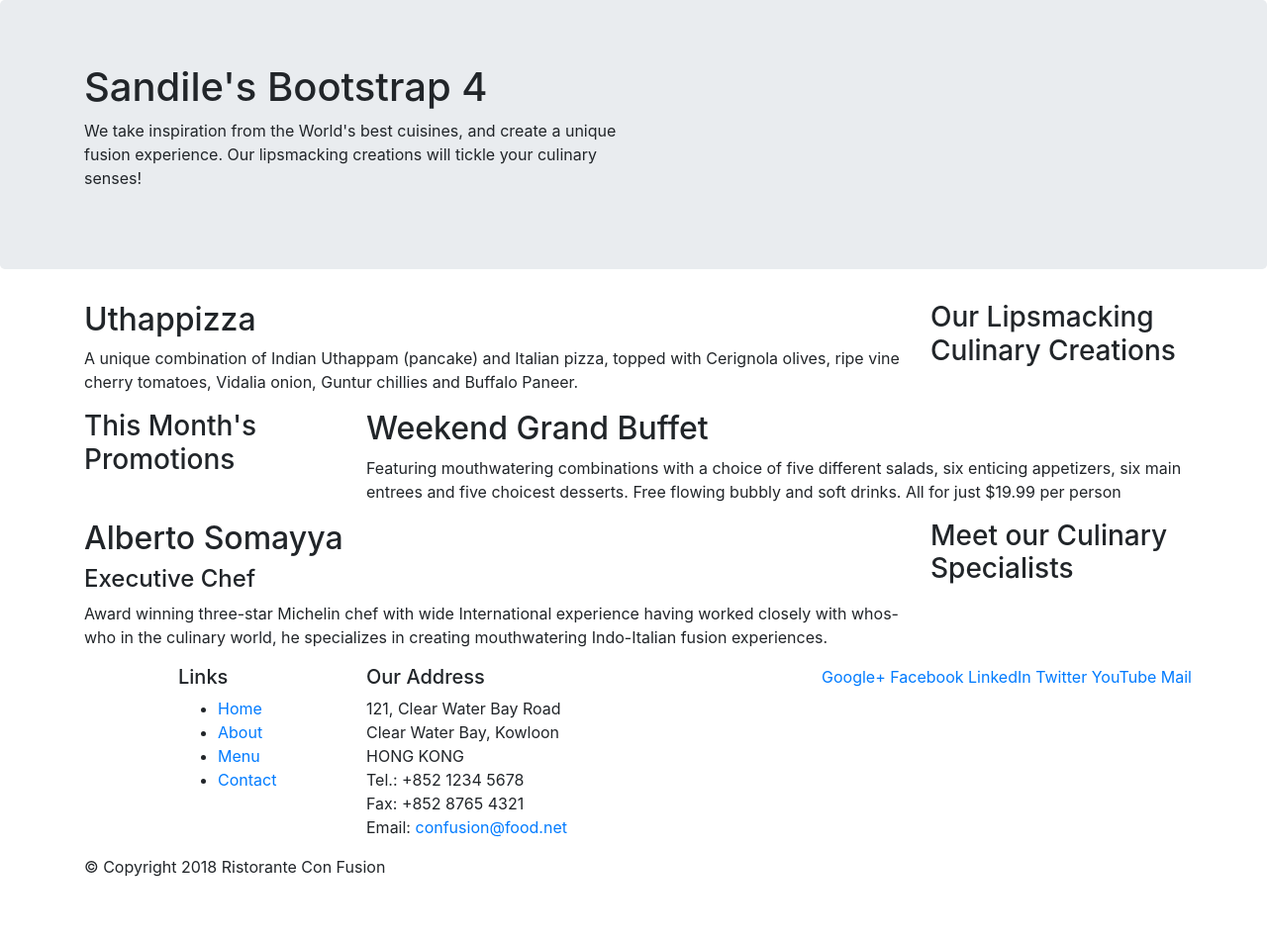
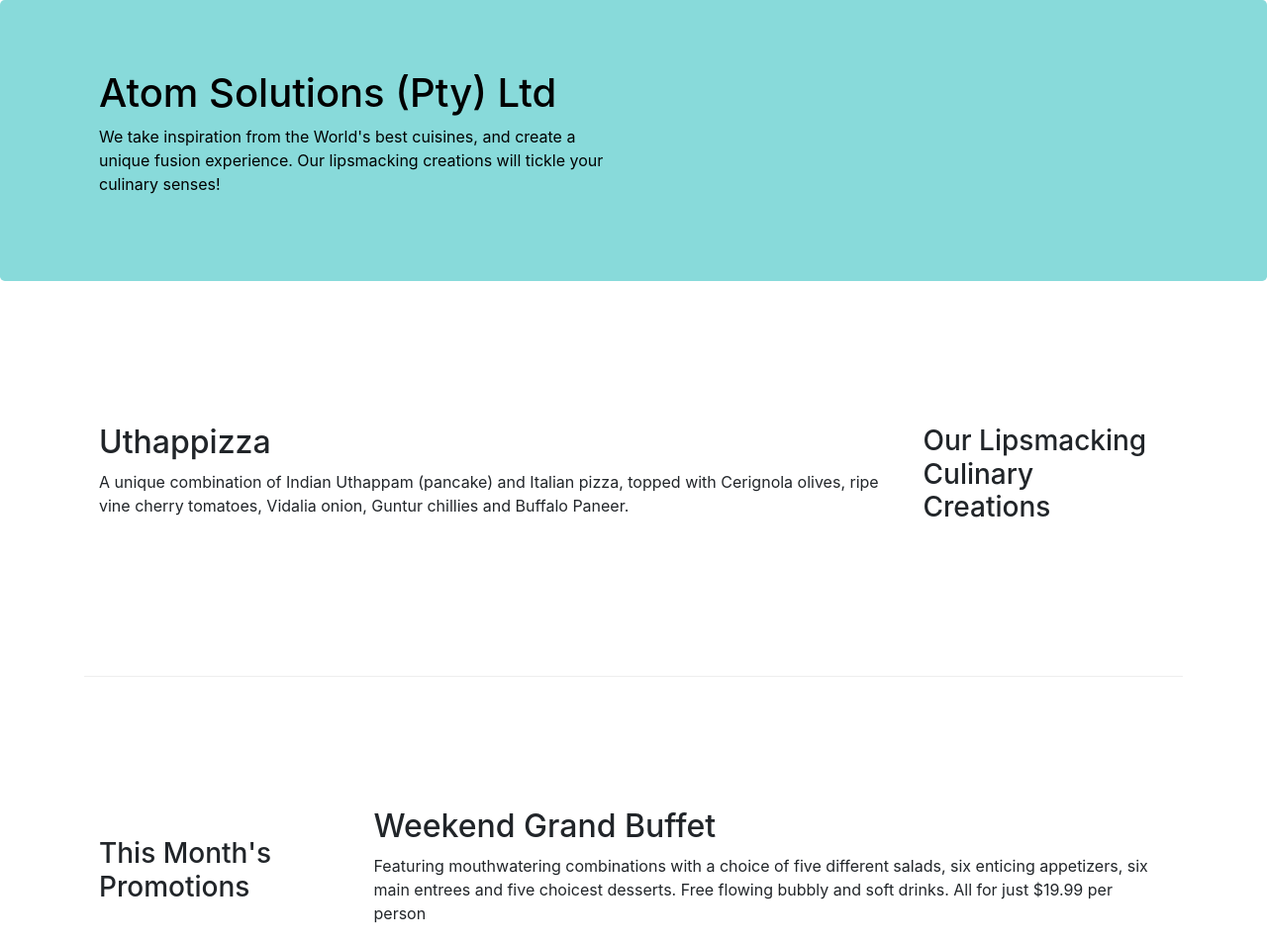
Before and after one commit to Sandilandz14/Bootstrap4-Coursera, a website: page index.html in a window 1280 px wide. Shown: the top 954 px of the page at 99% size. Before the commit the page ends 904 px from the top, so only its background shows below. Drawn offline with nearby package versions, Linux system fonts and the light colour scheme.

Commit message:
Aded images, css and modified html

```diff
--- /dev/null
+++ b/css/style.css
@@ -0,0 +1,26 @@
+.row-header{
+    margin: 0px auto;
+    padding: 0px;
+}
+.jumbotron{
+    background-color: rgb(136, 218, 218);
+    padding: 70px 30px 70px 30px;
+    margin: 0px auto;
+    color: rgb(0, 0, 0)
+}
+.address{
+    font-size: 80%;
+    margin: 0px;
+    color: black;
+}
+.row-content{
+    margin: 0px auto;
+    padding: 50px 0px 50px 0px;
+    border-bottom: 1px ridge;
+    min-height: 400px;
+}
+.footer{
+    background-color:rgb(167, 237, 227);
+    margin: 0px auto;
+    padding: 20px 0px 20px 0px;
+}
--- a/index.html
+++ b/index.html
@@ -7,28 +7,31 @@
       <meta name="viewport" content="width=device-width, initial-scale=1, shrink-to-fit=no">
       <meta http-equiv="x-ua-compatible" content="ie=edge">
 
-      <!-- Bootstrap CSS -->
+      <!-- Bootstrap, CSS -->
       <link rel="stylesheet" href="node_modules/bootstrap/dist/css/bootstrap.min.css">
-    <title>Bootstrap 4</title>
+      <link rel="stylesheet" href="./css/style.css">
+
+      <title>Bootstrap 4</title>
 </head>
 
 <body>
 
     <header class="jumbotron">
         <div class="container">
-            <div class="row">
+            <div class="row row-header">
                 <div class="col-12 col-sm-6">
-                    <h1>Sandile's Bootstrap 4</h1>
+                    <h1>Atom Solutions (Pty) Ltd</h1>
                     <p>We take inspiration from the World's best cuisines, and create a unique fusion experience. Our lipsmacking creations will tickle your culinary senses!</p>
                 </div>
                 <div class="col-12 col-sm">
+                    <!-- <img src="./images/atom-icon-68.png"> -->
                 </div>
             </div>
         </div>
     </header>
 
     <div class="container">
-        <div class="row">
+        <div class="row row-content align-items-center">
             <div class="col-12 col-sm-4 order-sm-last col-md-3">
                 <h3>Our Lipsmacking Culinary Creations</h3>
             </div>
@@ -39,7 +42,7 @@
         </div>
 
 
-        <div class="row">
+        <div class="row row-content align-items-center">
             <div class="col-12 col-sm-4 col-md-3">
                 <h3>This Month's Promotions</h3>
             </div>
@@ -49,7 +52,7 @@
             </div>
         </div>
 
-        <div class="row">
+        <div class="row row-content align-items-center">
             <div class="col-12 col-sm-4 order-sm-last col-md-3">
                 <h3>Meet our Culinary Specialists</h3>
             </div>
@@ -61,20 +64,20 @@
         </div>
     </div>
 
-    <footer>
+    <footer class="footer">
         <div class="container">
             <div class="row">
                 <div class="col-4 offset-1 col-sm-2">
                     <h5>Links</h5>
-                    <ul>
+                    <ul class = "list-unstyled">
                         <li><a href="#">Home</a></li>
                         <li><a href="#">About</a></li>
                         <li><a href="#">Menu</a></li>
                         <li><a href="#">Contact</a></li>
                     </ul>
                 </div>
-                <div class="col-7 col-sm-5">
-                    <h5>Our Address</h5>
+                <div class="col-7 col-sm-5 address">
+                    <h5>Our Address: </h5>
                     <address>
 		              121, Clear Water Bay Road<br>
 		              Clear Water Bay, Kowloon<br>
@@ -83,9 +86,9 @@
 		              Fax: +852 8765 4321<br>
 		              Email: <a href="mailto:confusion@food.net">confusion@food.net</a>
 		           </address>
-                </div class="col-12 col-sm-4">
-                <div>
-                    <div>
+                </div >
+                <div class="col-12 col-sm-4 align-self-center">
+                    <div class="text-center">
                         <a href="http://google.com/+">Google+</a>
                         <a href="http://www.facebook.com/profile.php?id=">Facebook</a>
                         <a href="http://www.linkedin.com/in/">LinkedIn</a>
@@ -95,9 +98,9 @@
                     </div>
                 </div>
            </div>
-           <div class="row">
+           <div class="row  justify-content-center">
                 <div class="col-auto">
-                    <p>© Copyright 2018 Ristorante Con Fusion</p>
+                    <p>Created by Sandile Tukani | © 2021 </p>
                 </div>
            </div>
         </div>
```
Also changed, not shown: images/atom-icon-68.png (added), images/dbzfam.jpg (added), images/frieza.jpeg (added), images/frieza2.png (added), images/gokusquad.jpeg (added), images/kakarot.jpeg (added), images/kameya.jpeg (added), images/majinbuu.png (added), images/picolo.jpeg (added), images/picolo2.jpeg (added), 2 other files.
